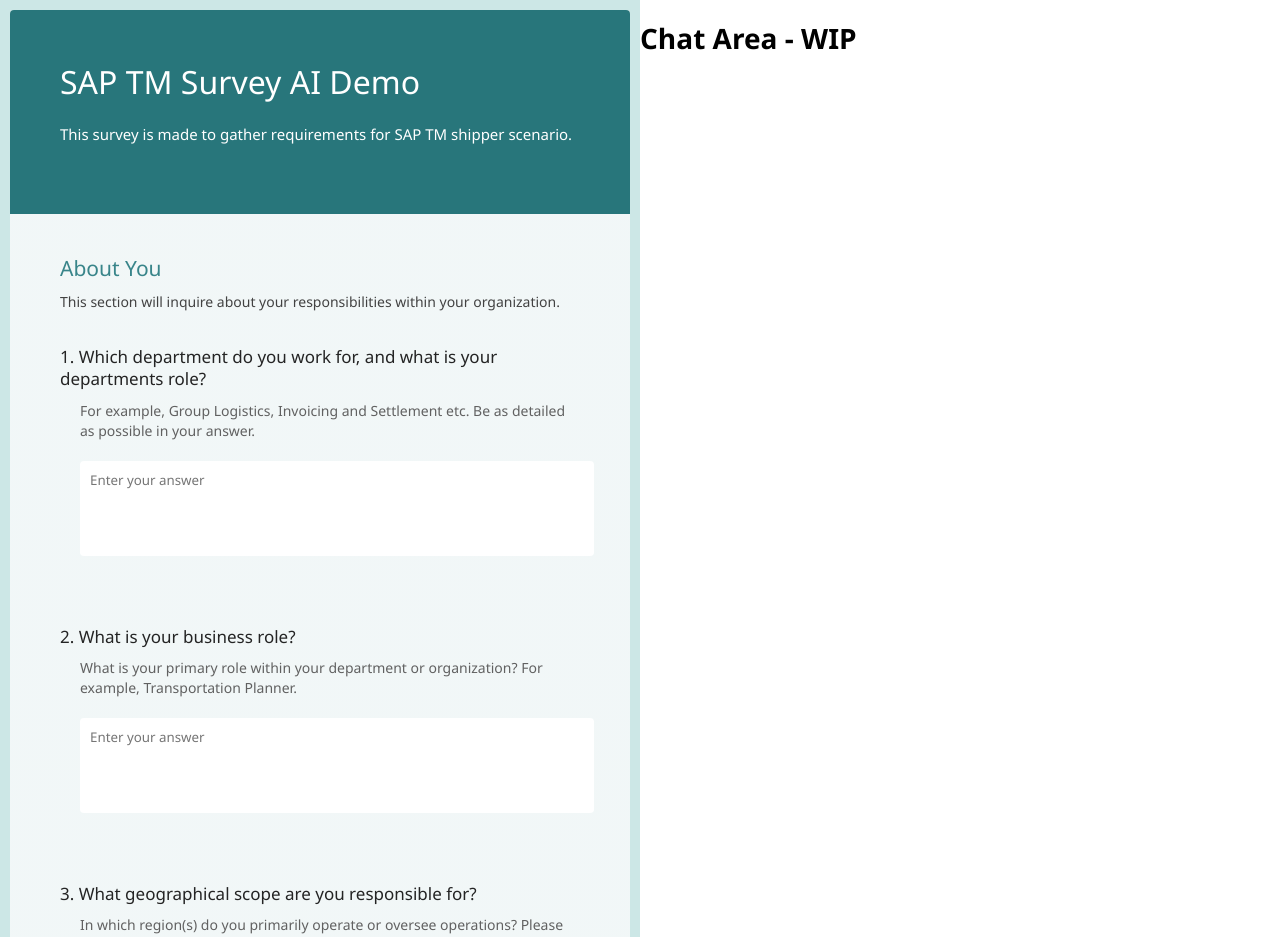
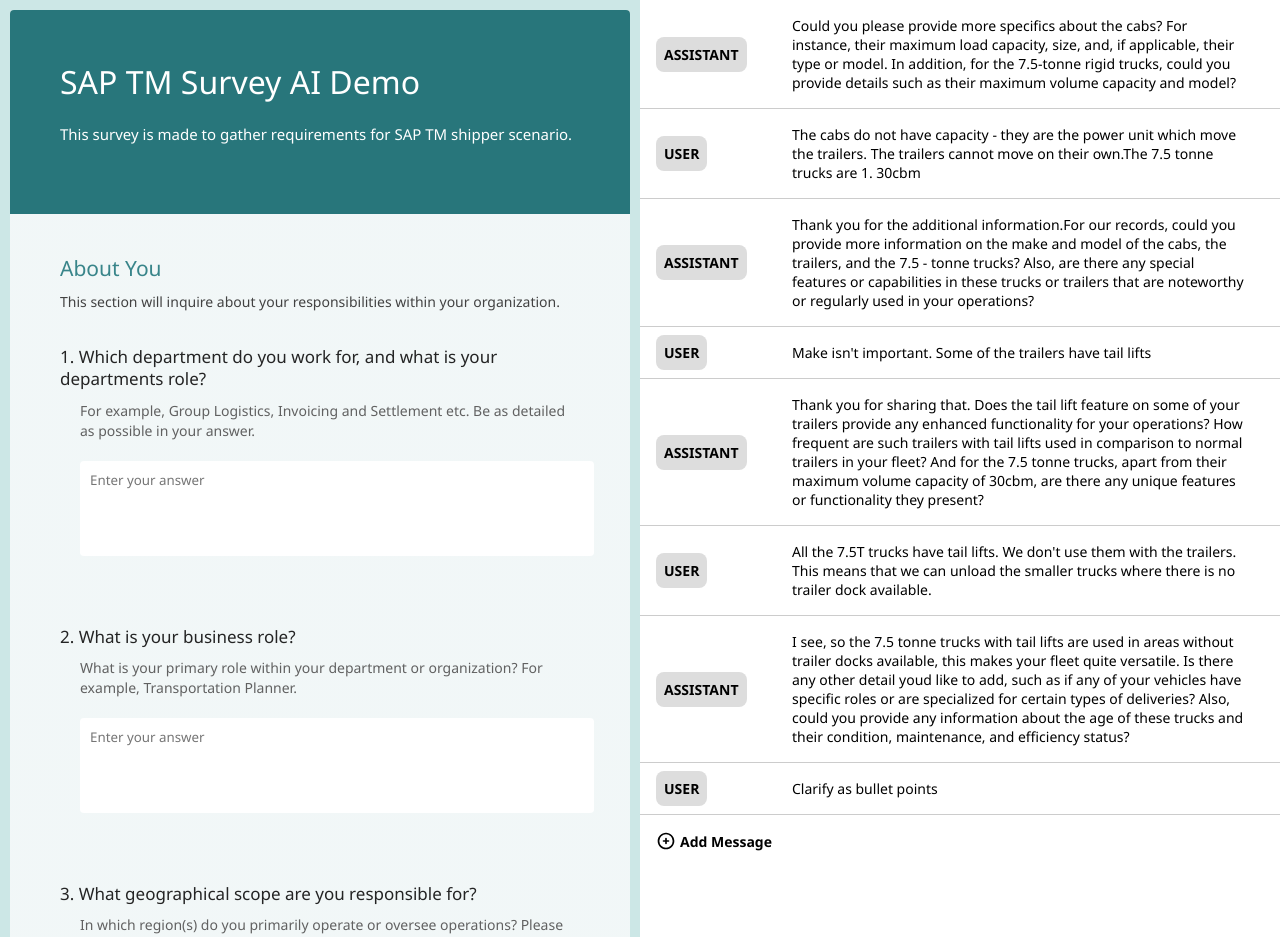
Before and after one commit to ioak-dev/we-craft, an Angular app: page / in a window 1280 px wide. Shown: the top 937 px of the page. Built offline with nearby package versions, Linux system fonts and the light colour scheme.

Commit message:
Chat UI base code - Added

```diff
--- a/src/app/app.component.html
+++ b/src/app/app.component.html
@@ -75,8 +75,46 @@
     </form>
   </div>
   <div class="right">
-    <!-- <pre>{{data | json}}</pre> -->
-    <h1>Chat Area - WIP</h1>
+    <div *ngFor="let chat of chatData" class="chat-wrapper">
+      <div>
+        <span class="sender">
+          {{chat.sender}}
+        </span>
+      </div>
+      <div class="content">
+        {{chat.content}}
+      </div>
+    </div>
+    <div *ngIf="showChatInput">
+      <div class="chat-wrapper">
+        <div>
+          <span class="sender">
+            USER
+          </span>
+        </div>
+        <div class="content">
+          <!-- Chat Input Type Text -->
+          <textarea [(ngModel)]="chatInput" type="text" rows="4" [ngModelOptions]="{standalone: true}"
+            placeholder="Enter a user message here."></textarea>
+        </div>
+        <svg (click)="showChatInput = false" xmlns="http://www.w3.org/2000/svg" width="1em" height="1em" fill="currentColor" viewBox="0 0 24 24"
+          class="chat-message-remove-button">
+          <path d="M9 11a1 1 0 1 0 0 2h6a1 1 0 1 0 0-2H9Z"></path>
+          <path fill-rule="evenodd"
+            d="M12 2C6.477 2 2 6.477 2 12s4.477 10 10 10 10-4.477 10-10S17.523 2 12 2ZM4 12a8 8 0 1 1 16 0 8 8 0 0 1-16 0Z"
+            clip-rule="evenodd"></path>
+        </svg>
+      </div>
+    </div>
+    <div class="add-message" (click)="toggleChatInput()" *ngIf="!showChatInput">
+      <svg xmlns="http://www.w3.org/2000/svg" width="20" height="20" fill="currentColor" viewBox="0 0 24 24">
+        <path d="M13 9a1 1 0 1 0-2 0v2H9a1 1 0 1 0 0 2h2v2a1 1 0 1 0 2 0v-2h2a1 1 0 1 0 0-2h-2V9Z"></path>
+        <path fill-rule="evenodd"
+          d="M12 2C6.477 2 2 6.477 2 12s4.477 10 10 10 10-4.477 10-10S17.523 2 12 2ZM4 12a8 8 0 1 1 16 0 8 8 0 0 1-16 0Z"
+          clip-rule="evenodd"></path>
+      </svg>
+      Add Message
+    </div>
   </div>
 </div>
 <router-outlet></router-outlet>
--- a/src/app/app.component.scss
+++ b/src/app/app.component.scss
@@ -199,7 +199,6 @@
 
         /* Styling form-control Label */
         .form-control label {
-            display: block;
             margin-bottom: 10px;
             overflow-wrap: break-word;
             color: var(--palette-text-primary);
@@ -243,7 +242,6 @@
         .form-control input[type="radio"],
         .form-control input[type="checkbox"] {
             display: inline-block;
-            width: auto;
             margin: 0px 10px 0px 1.25rem;
             left: 0px;
             top: 0px;
@@ -259,5 +257,56 @@
         pre {
             word-break: break-all;
         }
+
+        .chat-wrapper {
+            border-bottom: 1px solid #ccc;
+            padding: 1rem;
+            display: grid;
+            grid-template-columns: 120px 1fr auto;
+            column-gap: 1rem;
+            align-items: center;
+
+            .sender {
+                background-color: #ddd;
+                border-radius: 0.5rem;
+                padding: 0.5rem;
+                text-transform: uppercase;
+                font-weight: 600;
+            }
+
+            .content {
+                textarea {
+                    border: none;
+                    border-bottom: 3px solid #fff;
+                    border-radius: 4px;
+                    font-family: inherit;
+                    padding: 10px;
+                    display: block;
+                    width: 95%;
+                    resize: none;
+
+                    &:focus {
+                        border: none;
+                        outline-color: #28767B;
+                    }
+                }
+            }
+
+            svg {
+                cursor: pointer;
+            }
+        }
+
+        .add-message {
+            svg {
+                margin-right: 0.25rem;
+            }
+
+            padding: 1rem;
+            display: flex;
+            align-items: center;
+            font-weight: 600;
+            cursor: pointer;
+        }
     }
 }
--- a/src/app/app.component.ts
+++ b/src/app/app.component.ts
@@ -1,15 +1,67 @@
-import { Component } from '@angular/core';
-import * as exampleData from '../assets/we-craft DemoSurvey V1.json';
+import { Component } from "@angular/core";
+import * as exampleData from "../assets/we-craft DemoSurvey V1.json";
 
 @Component({
-  selector: 'app-root',
-  templateUrl: './app.component.html',
-  styleUrls: ['./app.component.scss']
+  selector: "app-root",
+  templateUrl: "./app.component.html",
+  styleUrls: ["./app.component.scss"]
 })
 export class AppComponent {
-  title = 'we-craft';
+  title = "we-craft";
   data: any;
   selectedValue = "Yes";
+  chatData: any = [
+    {
+      "id": "",
+      "questionId": "",
+      "sender": "assistant",
+      "content": "Could you please provide more specifics about the cabs? For instance, their maximum load capacity, size, and, if applicable, their type or model. In addition, for the 7.5-tonne rigid trucks, could you provide details such as their maximum volume capacity and model?"
+    },
+    {
+      "id": "",
+      "questionId": "",
+      "sender": "user",
+      "content": "The cabs do not have capacity - they are the power unit which move the trailers. The trailers cannot move on their own.The 7.5 tonne trucks are 1. 30cbm"
+    },
+    {
+      "id": "",
+      "questionId": "",
+      "sender": "assistant",
+      "content": "Thank you for the additional information.For our records, could you provide more information on the make and model of the cabs, the trailers, and the 7.5 - tonne trucks? Also, are there any special features or capabilities in these trucks or trailers that are noteworthy or regularly used in your operations?"
+    },
+    {
+      "id": "",
+      "questionId": "",
+      "sender": "user",
+      "content": "Make isn't important. Some of the trailers have tail lifts"
+    },
+    {
+      "id": "",
+      "questionId": "",
+      "sender": "assistant",
+      "content": "Thank you for sharing that. Does the tail lift feature on some of your trailers provide any enhanced functionality for your operations? How frequent are such trailers with tail lifts used in comparison to normal trailers in your fleet? And for the 7.5 tonne trucks, apart from their maximum volume capacity of 30cbm, are there any unique features or functionality they present?"
+    },
+    {
+      "id": "",
+      "questionId": "",
+      "sender": "user",
+      "content": "All the 7.5T trucks have tail lifts. We don't use them with the trailers. This means that we can unload the smaller trucks where there is no trailer dock available."
+    },
+    {
+      "id": "",
+      "questionId": "",
+      "sender": "assistant",
+      "content": "I see, so the 7.5 tonne trucks with tail lifts are used in areas without trailer docks available, this makes your fleet quite versatile. Is there any other detail youd like to add, such as if any of your vehicles have specific roles or are specialized for certain types of deliveries? Also, could you provide any information about the age of these trucks and their condition, maintenance, and efficiency status?"
+    },
+    {
+      "id": "",
+      "questionId": "",
+      "sender": "user",
+      "content": "Clarify as bullet points"
+    }
+  ];
+  chatInput: string = '';
+  showChatInput: boolean = false;
 
   constructor() {
     console.log(exampleData);
@@ -27,4 +79,8 @@
   onSubmit() {
     console.log(this.data.default);
   }
+
+  toggleChatInput() {
+    this.showChatInput = true;
+  }
 }
```
